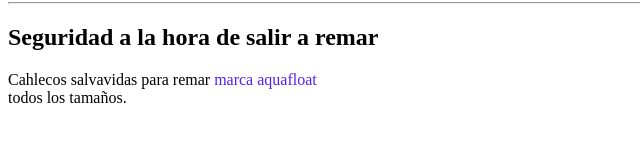
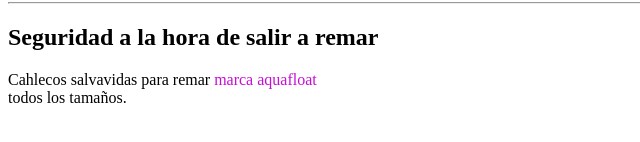
Before and after one commit to Landrux78/Curso-HTML, a plain HTML site: page index.html in a window 1280 px wide. Shown: the part 354-496 px from the top of the page, 0-640 px from the left. Drawn offline with Linux system fonts and the light colour scheme.

Commit message:
primer commit

```diff
--- a/style.css
+++ b/style.css
@@ -1,3 +1,3 @@
 span {
-    color: rgb(85, 32, 245);
+    color: rgb(200, 13, 214);
 }
```
